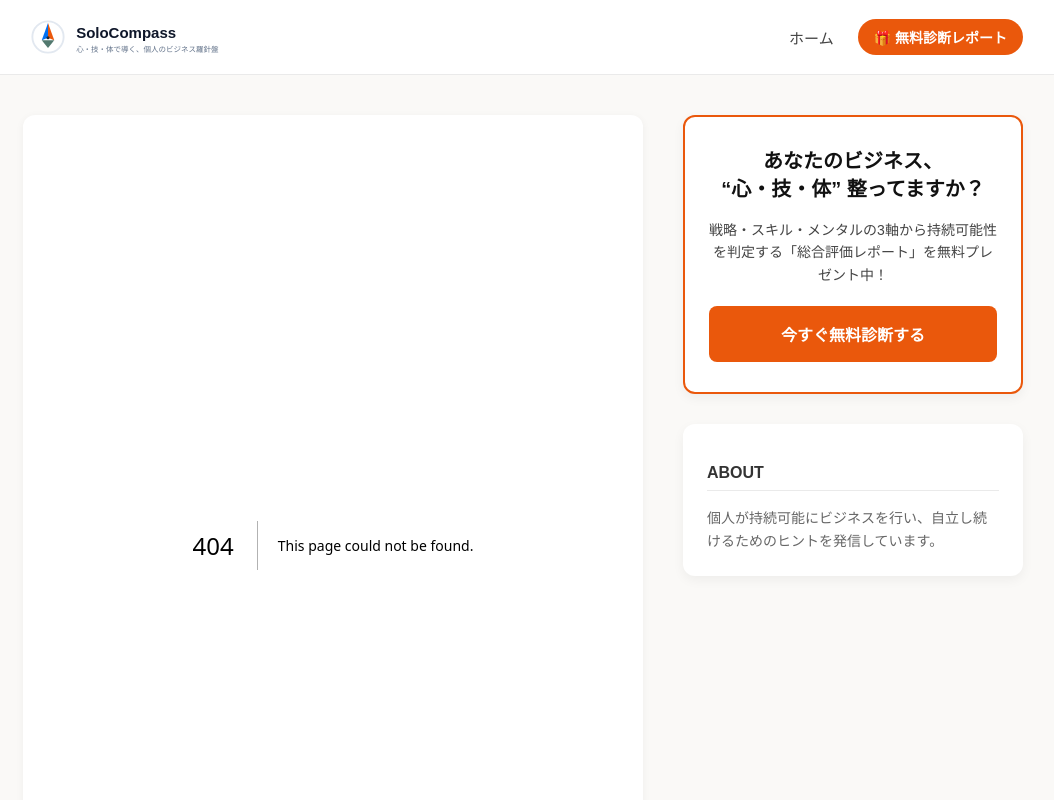
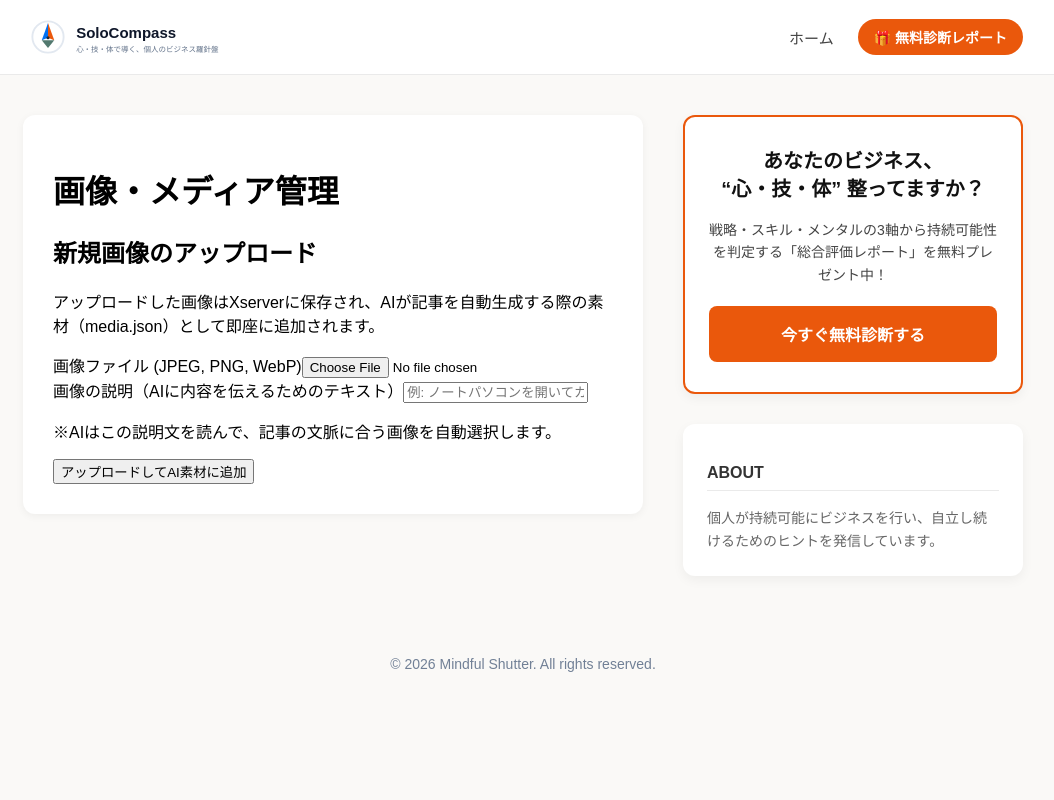
Before and after one commit to shotaro0222/photo, a Next.js app: page /media in a window 1280 px wide. Before the commit this address had no page. Shown: the top 800 px of the page, without its empty margins (117-1171 px from the left). Built offline with nearby package versions, Linux system fonts and the light colour scheme.

Commit message:
Create page.jsx

```diff
--- /dev/null
+++ b/src/app/media/page.jsx
@@ -0,0 +1,115 @@
+'use client';
+
+import { useState } from 'react';
+
+export default function MediaManagementPage() {
+  const [file, setFile] = useState(null);
+  const [altText, setAltText] = useState('');
+  const [status, setStatus] = useState('');
+  const [isLoading, setIsLoading] = useState(false);
+
+  const handleUpload = async (e) => {
+    e.preventDefault();
+    if (!file) return alert('画像を選択してください');
+
+    setIsLoading(true);
+    setStatus('アップロード中...');
+
+    const formData = new FormData();
+    formData.append('image', file);
+    formData.append('alt', altText);
+
+    try {
+      // ※注意: ご自身のXserverのドメイン（アップロード先）に変更してください
+      const res = await fetch('https://your-xserver-domain.com/upload-api.php', {
+        method: 'POST',
+        body: formData,
+      });
+
+      const data = await res.json();
+
+      if (data.success) {
+        setStatus(`✅ 成功: ${data.message}`);
+        setFile(null);
+        setAltText('');
+        // 連続アップロードできるようにファイル選択をリセット
+        document.getElementById('file-upload-input').value = '';
+      } else {
+        setStatus(`❌ エラー: ${data.error}`);
+      }
+    } catch (err) {
+      console.error(err);
+      setStatus('❌ 通信エラーが発生しました。サーバー側の設定を確認してください。');
+    } finally {
+      setIsLoading(false);
+    }
+  };
+
+  return (
+    <div className="min-h-screen bg-gray-50 p-8 text-gray-800">
+      <div className="max-w-3xl mx-auto">
+        <h1 className="text-3xl font-bold mb-8 text-gray-900">画像・メディア管理</h1>
+
+        <div className="bg-white p-8 rounded-xl shadow-sm border border-gray-200">
+          <h2 className="text-xl font-bold mb-6">新規画像のアップロード</h2>
+          <p className="text-sm text-gray-500 mb-6">
+            アップロードした画像はXserverに保存され、AIが記事を自動生成する際の素材（media.json）として即座に追加されます。
+          </p>
+
+          <form onSubmit={handleUpload} className="space-y-6">
+            {/* ファイル選択 */}
+            <div>
+              <label className="block text-sm font-bold text-gray-700 mb-2">
+                画像ファイル (JPEG, PNG, WebP)
+              </label>
+              <input
+                id="file-upload-input"
+                type="file"
+                accept="image/png, image/jpeg, image/webp"
+                onChange={(e) => setFile(e.target.files[0])}
+                className="w-full text-gray-600 file:mr-4 file:py-2 file:px-4 file:rounded-full file:border-0 file:text-sm file:font-semibold file:bg-blue-50 file:text-blue-700 hover:file:bg-blue-100 transition"
+              />
+            </div>
+
+            {/* 代替テキスト(alt)入力 */}
+            <div>
+              <label className="block text-sm font-bold text-gray-700 mb-2">
+                画像の説明（AIに内容を伝えるためのテキスト）
+              </label>
+              <input
+                type="text"
+                value={altText}
+                onChange={(e) => setAltText(e.target.value)}
+                placeholder="例: ノートパソコンを開いてカフェで仕事をする女性"
+                className="w-full px-4 py-3 rounded-lg border border-gray-300 focus:ring-2 focus:ring-blue-500 outline-none transition"
+              />
+              <p className="text-xs text-gray-500 mt-2">
+                ※AIはこの説明文を読んで、記事の文脈に合う画像を自動選択します。
+              </p>
+            </div>
+
+            {/* 送信ボタン */}
+            <button
+              type="submit"
+              disabled={isLoading}
+              className={`w-full font-bold text-lg py-4 rounded-lg shadow-md transition ${
+                isLoading
+                  ? 'bg-gray-400 text-white cursor-not-allowed'
+                  : 'bg-blue-600 text-white hover:bg-blue-700 transform hover:-translate-y-1'
+              }`}
+            >
+              {isLoading ? 'アップロード処理中...' : 'アップロードしてAI素材に追加'}
+            </button>
+          </form>
+
+          {/* 結果メッセージ */}
+          {status && (
+            <div className={`mt-6 p-4 rounded-lg font-medium text-sm ${status.includes('✅') ? 'bg-green-50 text-green-700' : 'bg-red-50 text-red-700'}`}>
+              {status}
+            </div>
+          )}
+        </div>
+      </div>
+    </div>
+  );
+}
```
